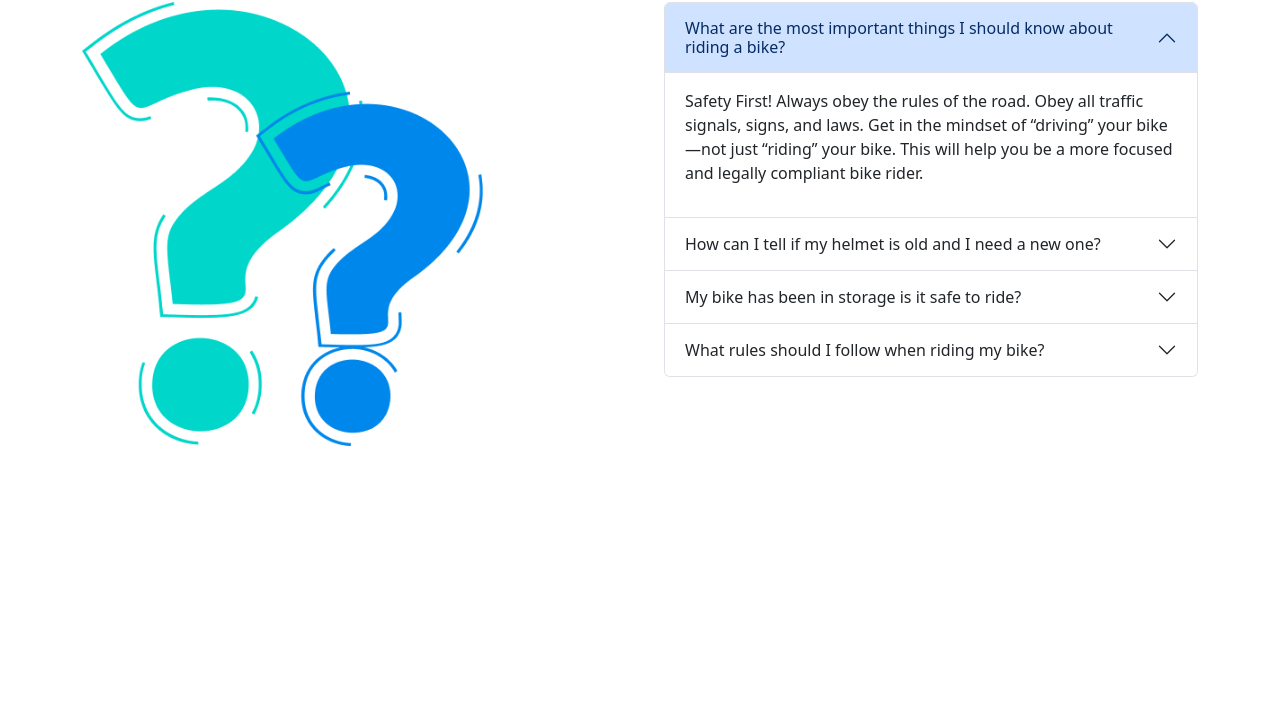
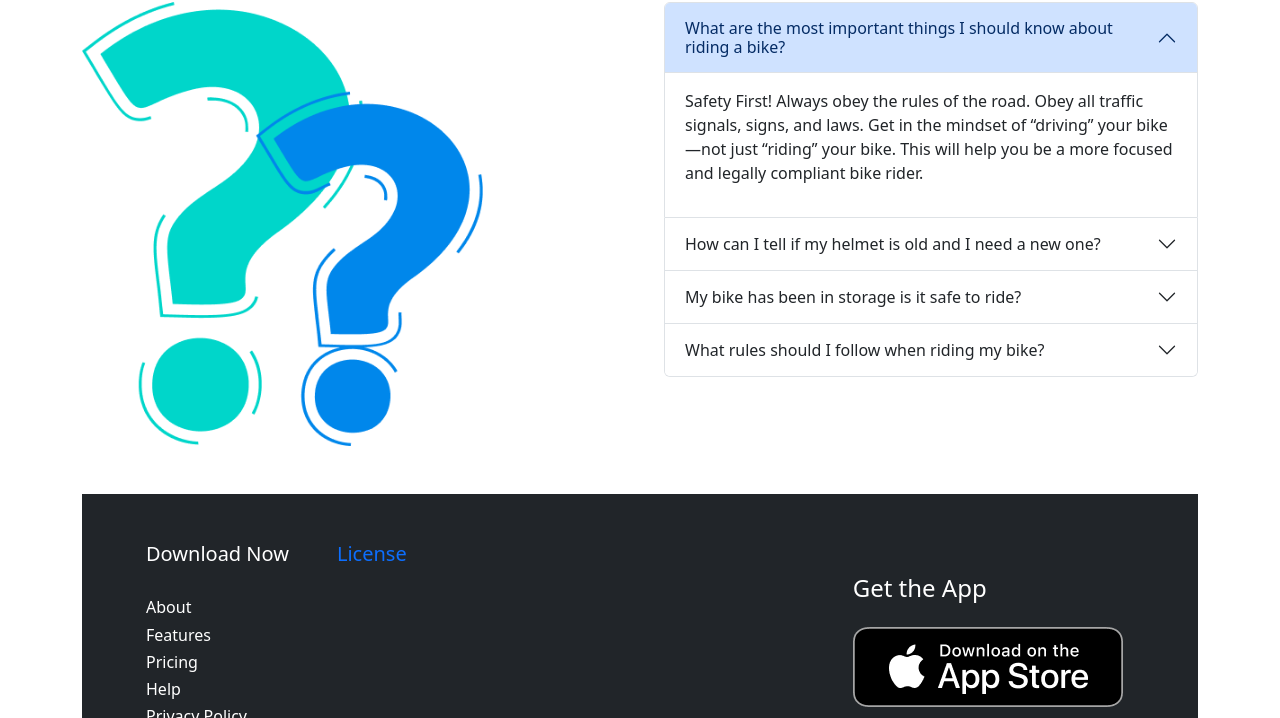
Before and after one commit to NaimurAlltime/bikerz-zone, a plain HTML site: page index.html in a window 1280 px wide. Shown: the part 2648-3366 px from the top of the page. Before the commit the page ends 3142 px from the top, so only its background shows below. Drawn offline with nearby package versions, Linux system fonts and the light colour scheme.

Commit message:
footer section added

```diff
--- a/css/style.css
+++ b/css/style.css
@@ -11,3 +11,7 @@
 .rating-icon {
     width: 20px;
 }
+
+.bz-outline {
+    text-decoration: none;
+}
--- a/index.html
+++ b/index.html
@@ -324,8 +324,32 @@
     <!-- end of main -->
 
     <!-- start of footer -->
-    <footer>
-
+    <footer class="mt-5 bg-dark py-5 px-3">
+      <div class="row row-cols-1 row cols-md-2 ps-5">
+        <div class="col-12 col-sm-12 col-md-8 col-lg-8">
+          <div class="d-flex gap-5">
+            <h5><a class="bz-outline text-white" href="">Download Now</a></h5>
+            <h5><a class="bz-outline text-secondery" href="">License</a></h5>
+          </div>
+          <div class="col mt-4">
+            <h6><a class="bz-outline text-white" href="">About</a></h6>
+            <h6><a class="bz-outline text-white" href="">Features</a></h6>
+            <h6><a class="bz-outline text-white" href="">Pricing</a></h6>
+            <h6><a class="bz-outline text-white" href="">Help</a></h6>
+            <h6><a class="bz-outline text-white" href="">Privacy Policy</a></h6>
+          </div>
+          <p class="text-white mt-5">©2020 bike. All rights reserved</p>
+        </div>
+        <div class="col-12 col-sm-12 col-md-4 col-lg-4 g-4">
+          <h4 class="text-white mt-2">Get the App</h4>
+          <div>
+            <img class="h-50 mt-3 img-fluid" src="images/ios.png" alt="">
+          </div>
+          <div>
+            <img class="h-50 mt-3 img-fluid" src="images/android.png" alt="">
+          </div>
+        </div>
+      </div>
     </footer>
     <!-- end od footer -->
 
```
